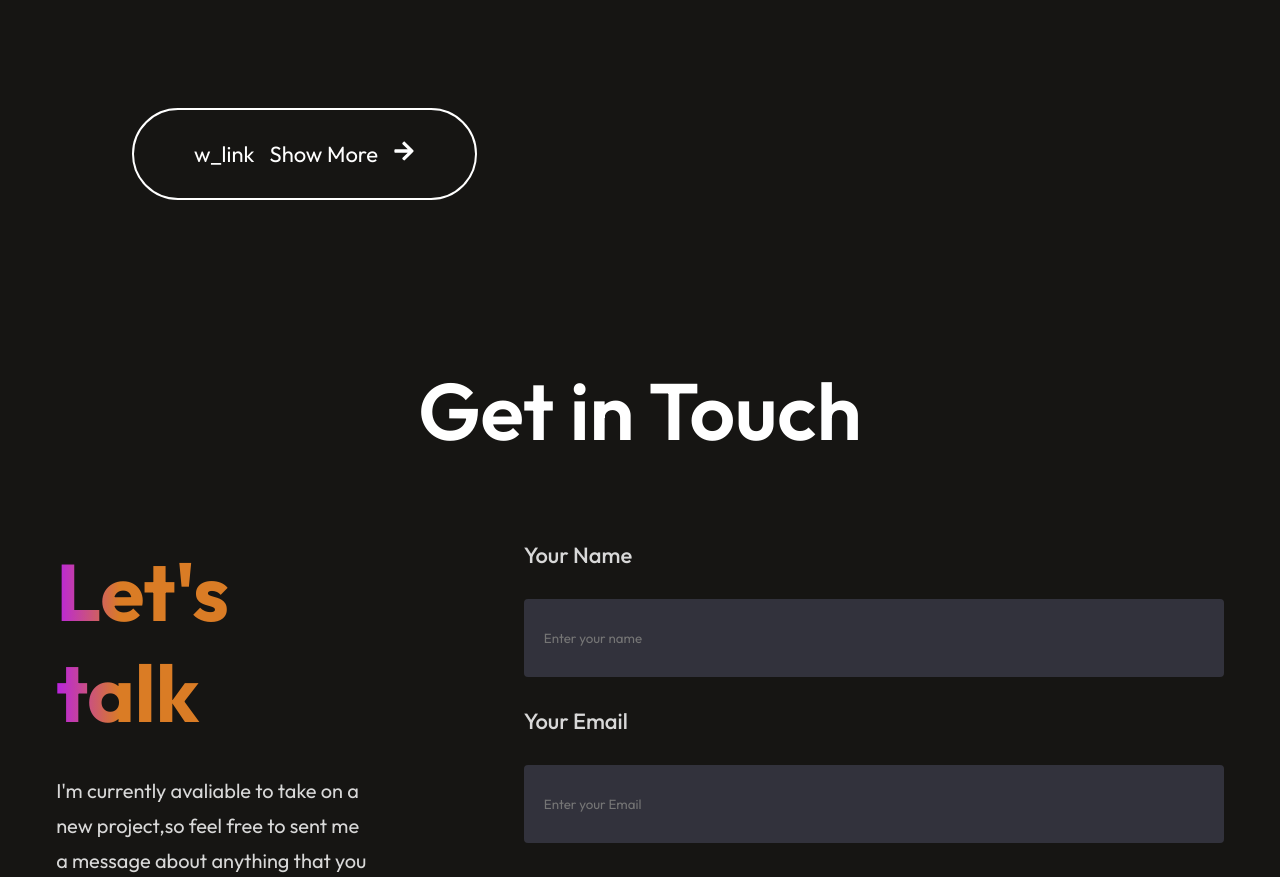
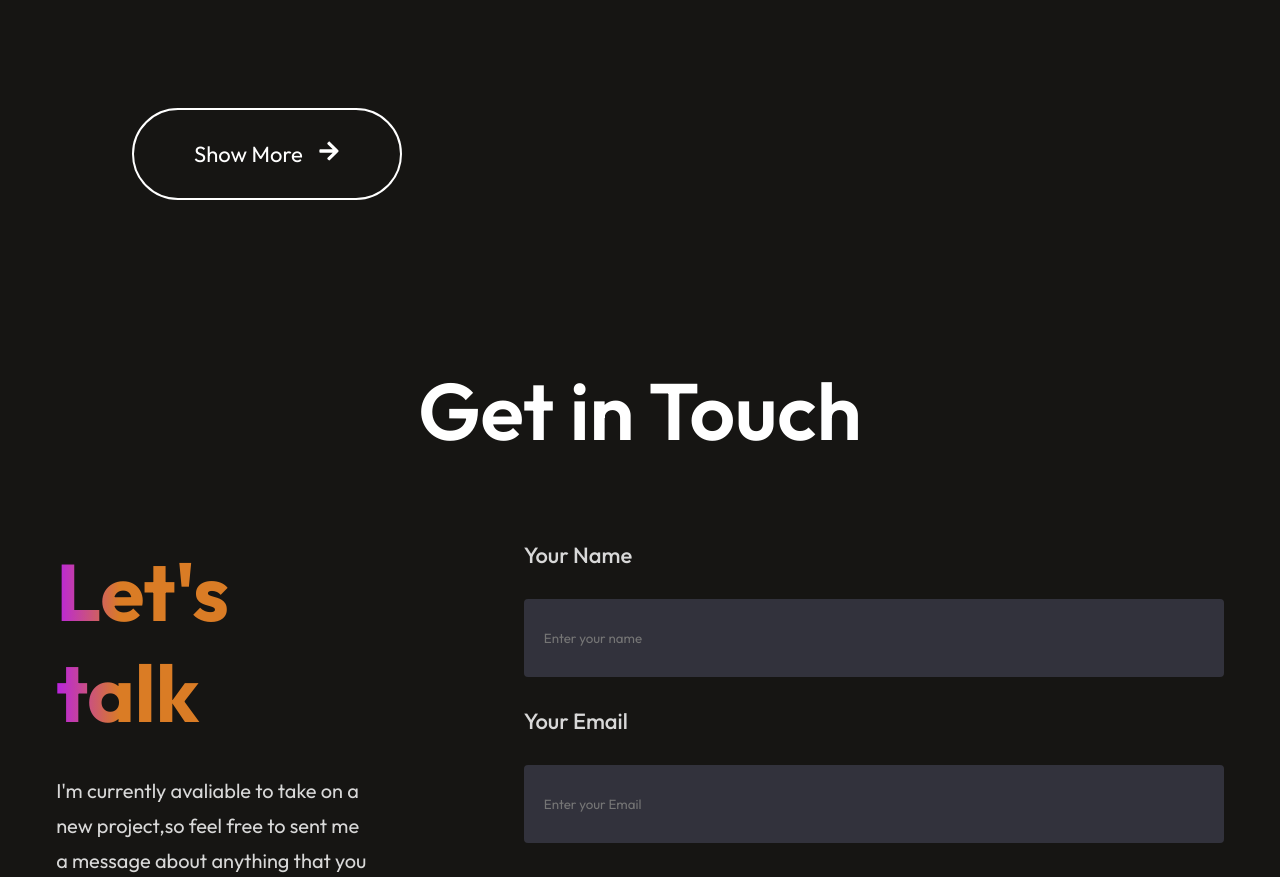
Before and after one commit to CHITTESWARAN/My_Portfolio, a React (Vite) app: page / in a window 1280 px wide. Shown: the part 5660-6537 px from the top of the page. Built offline with nearby package versions, Linux system fonts and the light colour scheme.

Commit message:
first origin

```diff
--- a/src/Components/MyWork/Mywork.jsx
+++ b/src/Components/MyWork/Mywork.jsx
@@ -41,7 +41,6 @@ const Mywork = () => {
 }
     </div>
     <div className="mywork-showmore">
-    w_link
         <p>Show More</p>
        <p><FaArrowRight/></p>
     </div>
```
